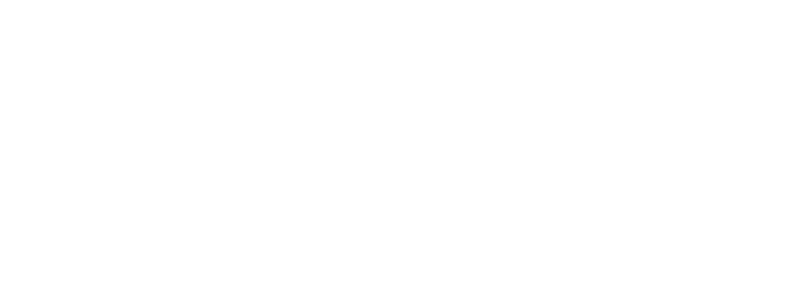
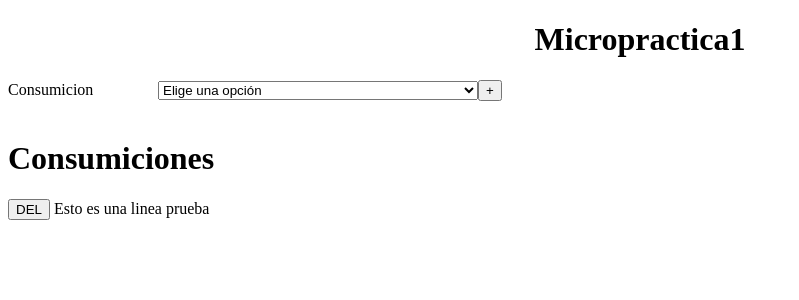
Before and after one commit to IvanAguado22/Practica_DataBinding_DSI, an Angular app in the folder Micropractica1/: page / in a window 1280 px wide. Shown: the top 300 px of the page, without its empty margins (0-799 px from the left). Built offline with nearby package versions, Linux system fonts and the light colour scheme.

Commit message:
Estructura inicial y funcionalidad boton +

```diff
--- a/Micropractica1/src/app/app.component.html
+++ b/Micropractica1/src/app/app.component.html
@@ -1,3 +1,26 @@
 
+<div style="text-align:center">
+  <h1>
+    {{ title }}
+  </h1>
+</div>
 
+<div class="main">
+    <label>Consumicion</label>
+    <select name="comanda" id="">
+        <option value="" selected>Elige una opción</option>
+        <option value="Cerdo">Cerdo agridulce</option>
+        <option value="Arroz">Arroz tres delicias</option>
+        <option value="Ternera">Ternera con bambu y setas</option>
+    </select>
+    <button type='button' (click)='addLinea()'>+</button>
+</div>
+<br>
+<div class="pedido">
+    <h1>Consumiciones</h1>
+    <p *ngFor='let linea of lineas; let i=index'>
+        <button type='button' (click)='delLinea(i)'>DEL</button>
+        {{linea}}
+    </p>
+</div>
 <router-outlet></router-outlet>
--- a/Micropractica1/src/app/app.component.scss
+++ b/Micropractica1/src/app/app.component.scss
@@ -0,0 +1,3 @@
+label{width:150px;display:inline-block;}
+input{width:300px}
+select{width:320px}
--- a/Micropractica1/src/app/app.component.ts
+++ b/Micropractica1/src/app/app.component.ts
@@ -7,4 +7,16 @@
 })
 export class AppComponent {
   title = 'Micropractica1';
+
+  public lineas=['Esto es una linea prueba'];
+
+  public addLinea()
+  {
+	  this.lineas.push('Linea de ejemplo '+(this.lineas.length+1));
+  }
+
+  public delLinea(i: number)
+  {
+	  this.lineas.splice(i,1);
+  }
 }
```
